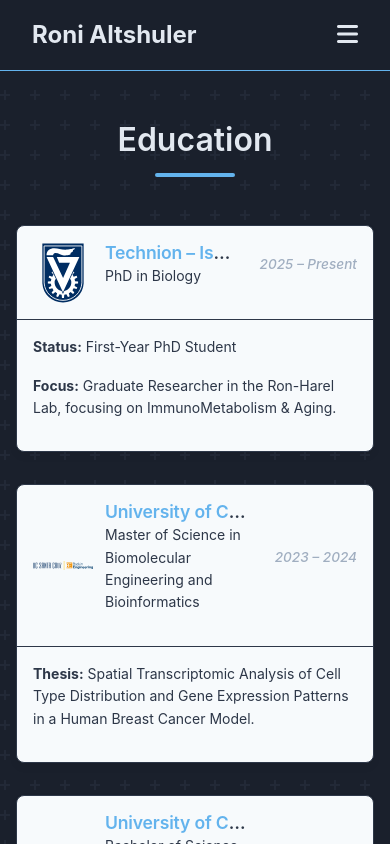
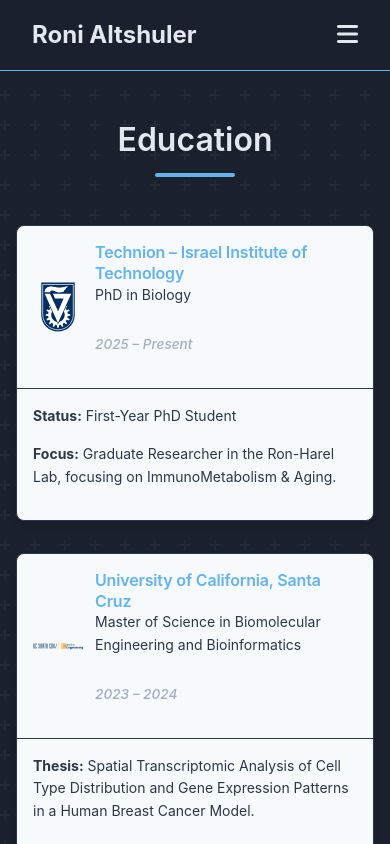
Before and after one commit to roni-altshuler/personal_website, a Next.js app: page /education in a window 390 px wide. Shown: the top 844 px of the page. Built offline with nearby package versions, Linux system fonts and the light colour scheme.

Commit message:
Refined scaling for mobile device

```diff
--- a/src/styles/Card.module.css
+++ b/src/styles/Card.module.css
@@ -151,11 +151,18 @@
   }
 
   .card h2.title {
-    font-size: 1.2rem;
+    font-size: 1.1rem;
+    line-height: 1.4;
+  }
+
+  .titleContainer {
+    min-width: 0;
+    width: 100%;
   }
 
   .date {
     font-size: 0.9rem;
+    padding-left: 0.25rem;
   }
 
   .cardBody {
@@ -178,24 +185,46 @@
 
 @media (max-width: 480px) {
   .cardHeader {
-    grid-template-columns: 60px minmax(0, 1fr) auto;
+    display: grid;
+    grid-template-columns: 50px 1fr;
+    grid-template-rows: auto auto;
     padding: 1rem;
     gap: 0.75rem;
+    align-items: start;
   }
 
   .logo {
-    min-width: 40px;
-    min-height: 40px;
-    max-width: 60px;
-    max-height: 60px;
+    min-width: 35px;
+    min-height: 35px;
+    max-width: 50px;
+    max-height: 50px;
+    grid-row: 1 / 3;
+  }
+
+  .titleContainer {
+    grid-column: 2;
+    grid-row: 1;
+    padding-right: 0;
+  }
+
+  .date {
+    grid-column: 2;
+    grid-row: 2;
+    font-size: 0.85rem;
+    padding-left: 0;
+    white-space: normal;
+    color: var(--secondary-color);
   }
 
   .card h2.title {
-    font-size: 1.1rem;
-  }
-
-  .date {
-    font-size: 0.85rem;
+    font-size: 1rem;
+    line-height: 1.3;
+    white-space: normal;
+    overflow: visible;
+    display: -webkit-box;
+    -webkit-line-clamp: 2;
+    line-clamp: 2;
+    -webkit-box-orient: vertical;
   }
 
   .cardBody {
```
